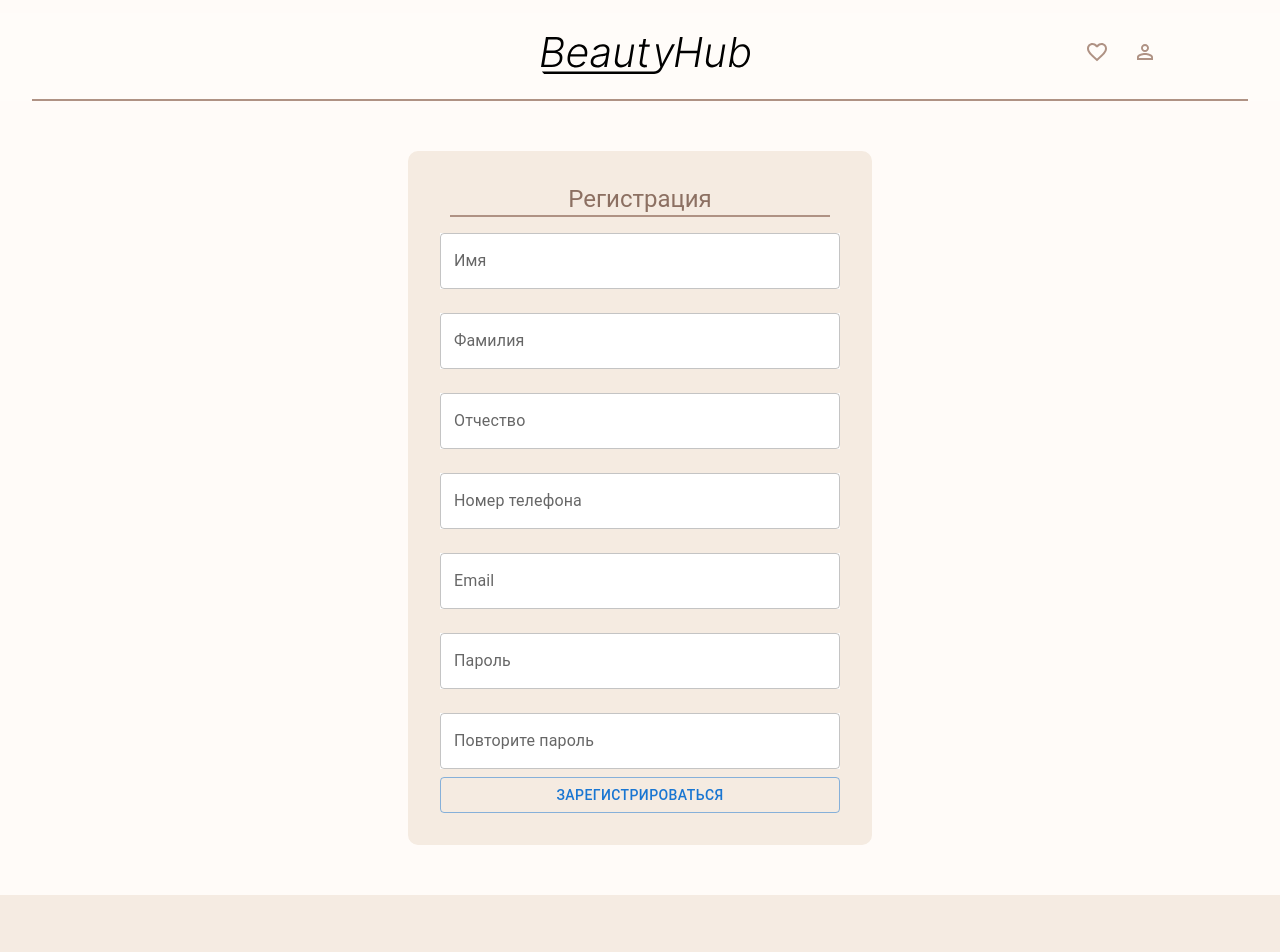
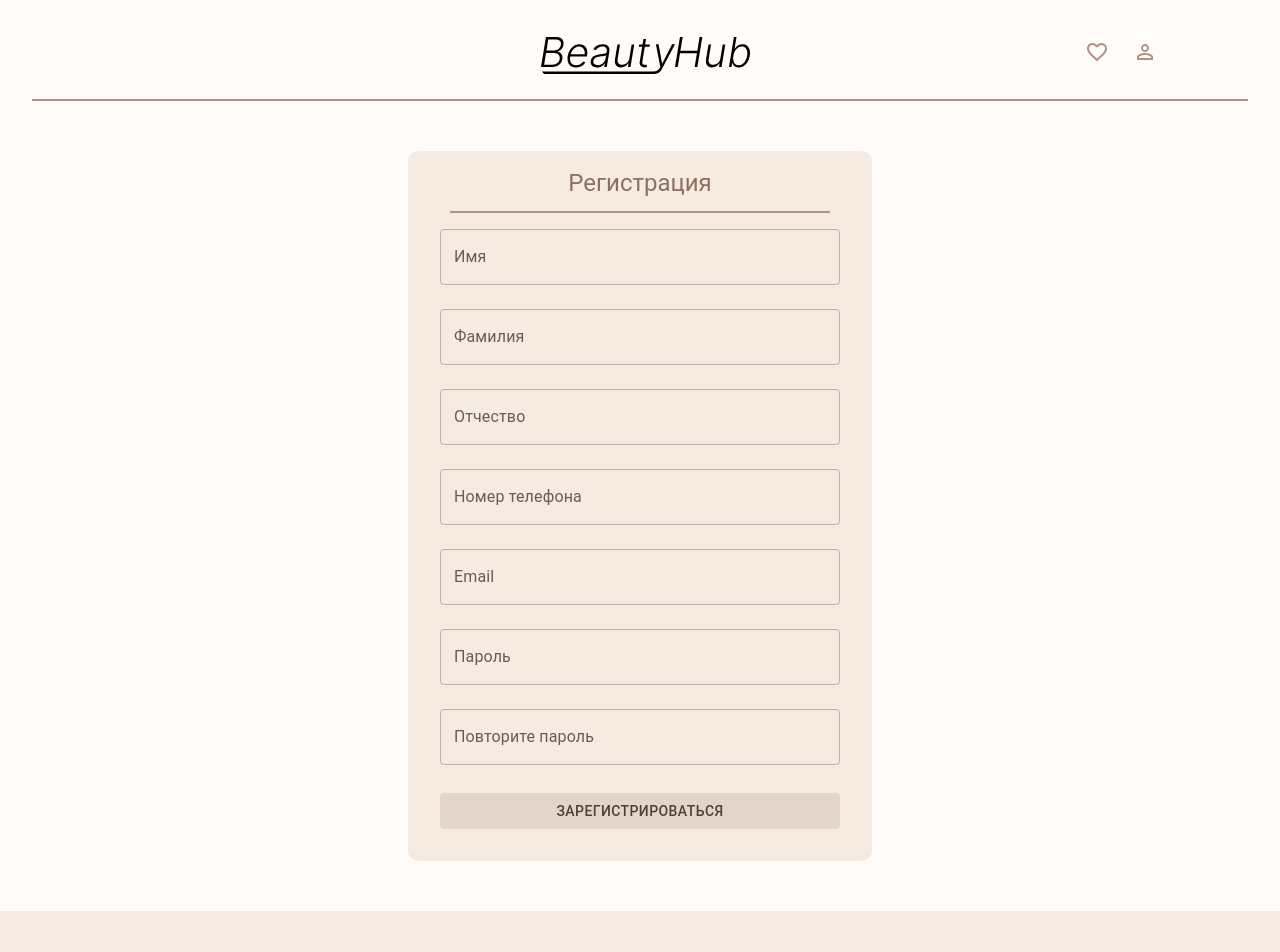
Before and after one commit to supxn/beautyhub, a React (Vite) app: page /register in a window 1280 px wide. Shown: the top 952 px of the page. Built offline with nearby package versions, Linux system fonts and the light colour scheme.

Commit message:
front_niki_5

```diff
--- a/src/components/Login/Login.tsx
+++ b/src/components/Login/Login.tsx
@@ -41,7 +41,7 @@ const AuthForm = () => {
         />
 
         <Box className={styles.buttons}>
-          <Button variant="contained" className={styles.submitButton}>
+          <Button variant="outlined" className={styles.submitButton}>
             Вход
           </Button>
           <Button variant="outlined" className={styles.registerButton}>
--- a/src/components/Login/login.module.scss
+++ b/src/components/Login/login.module.scss
@@ -1,6 +1,9 @@
 .container {
     background-color: #F5EBE2;
-    padding: 2%;
+    padding-left: 2rem;
+    padding-right: 2rem;
+    padding-bottom: 2rem;
+    padding-top: 1rem;
     border-radius: 10px;
     max-width: 30%;
     margin: 5% auto;
@@ -11,7 +14,7 @@
     font-size: 1.8rem;
     font-weight: bold;
     color: #8C7062;
-    padding-bottom: 2%;
+    padding-bottom: 3%;
   }
 
   .form {
@@ -20,32 +23,37 @@
   }
 
   .input {
-    background-color: #F5EBE2;
-    padding-bottom: 10%;
+    color: #AF9284;
+    margin-bottom: 1rem;
   }
 
   .buttons {
-    padding-top: 10%;
+    padding-top: 5%;
     display: flex;
     flex-direction: column;
     gap: 1rem;
   }
 
   .submitButton {
-    background-color: #e5cfb8;
-    color: #4d4136;
-    padding: 0.8rem;
+    color: #4d4136 !important;
+    border-color: #e5cfb8 !important;
+    background-color: #D2BEB3 !important;
     &:hover {
-      background-color: #d4b899;
+      color: #4d4136;
+      border-color: #4d4136;
+
+      background-color: #e5cfb8;
     }
   }
 
   .registerButton {
-    background-color: #fff;
-    color: #4d4136;
-    padding: 0.8rem;
-    border: 1px solid #e5cfb8;
+    color: #4d4136 !important;
+    border-color: #e5cfb8 !important;
+    background-color: #E3D5CA !important;
     &:hover {
+      color: #4d4136;
+      border-color: #4d4136;
+
       background-color: #e5cfb8;
     }
   }
--- a/src/components/RegisterComp/RegisterComp.module.scss
+++ b/src/components/RegisterComp/RegisterComp.module.scss
@@ -1,6 +1,9 @@
 .container {
     background-color: #f5ebe1; /* Легкий фоновый цвет */
-    padding: 2rem;
+    padding-left: 2rem;
+    padding-right: 2rem;
+    padding-bottom: 2rem;
+    padding-top: 1rem;
     border-radius: 10px;
     max-width: 400px;
     margin: 50px auto;
@@ -11,40 +14,46 @@
     font-size: 1rem;
     font-weight: bold;
     color: #8C7062;
-    margin-bottom: 3rem;
+    padding-bottom: 3%;
   }
 
   .form {
     display: flex;
     flex-direction: column;
+    color: #4d4136 !important;
+    border-color: #4d4136 !important;
+
   }
 
   .input {
-    background-color: #fff;
     margin-bottom: 1rem;
+    color: #4d4136 !important;
+    border-color: #4d4136 !important;
+  }
+  .input:active {
+    color: #4d4136 !important;
+    outline: none !important;
+    border-color: #4d4136 !important;
   }
 
   .buttons {
     display: flex;
     flex-direction: column;
     gap: 1rem;
-  }
+    padding-top: 5%;
+    color: #4d4136;
 
-  .submitButton {
-    background-color: #e5cfb8;
-    color: #4d4136;
-    padding: 0.8rem;
-    &:hover {
-      background-color: #d4b899;
-    }
   }
 
   .registerButton {
-    background-color: #fff;
-    color: #4d4136;
     padding: 0.8rem;
-    border: 1px solid #e5cfb8;
+    color: #4d4136 !important;
+    border-color: #E3D5CA !important;
+    background-color: #E3D5CA !important;
     &:hover {
+      color: #4d4136;
+      border-color: #4d4136;
+
       background-color: #e5cfb8;
     }
   }
--- a/src/components/RegisterComp/RegisterComp.tsx
+++ b/src/components/RegisterComp/RegisterComp.tsx
@@ -14,6 +14,7 @@ const AuthForm = () => {
           display: "flex",
           justifyContent: "center", // Центрирует горизонтально
           width: "100%",            // Убедитесь, что родительский контейнер занимает всю ширину
+
         }}
         >
           <Box              //разделитель под шапкой
@@ -21,6 +22,7 @@ const AuthForm = () => {
               height: "2px",
               backgroundColor: "#AF9284",
               width: "95%" // Ширина разделителя
+
             }}
           />
       </Box>
@@ -32,6 +34,7 @@ const AuthForm = () => {
             fullWidth
             className={styles.input}
             margin="normal"
+            sx = {{color: "#4d4136"}}
           />
           <TextField
             label="Фамилия"
```
